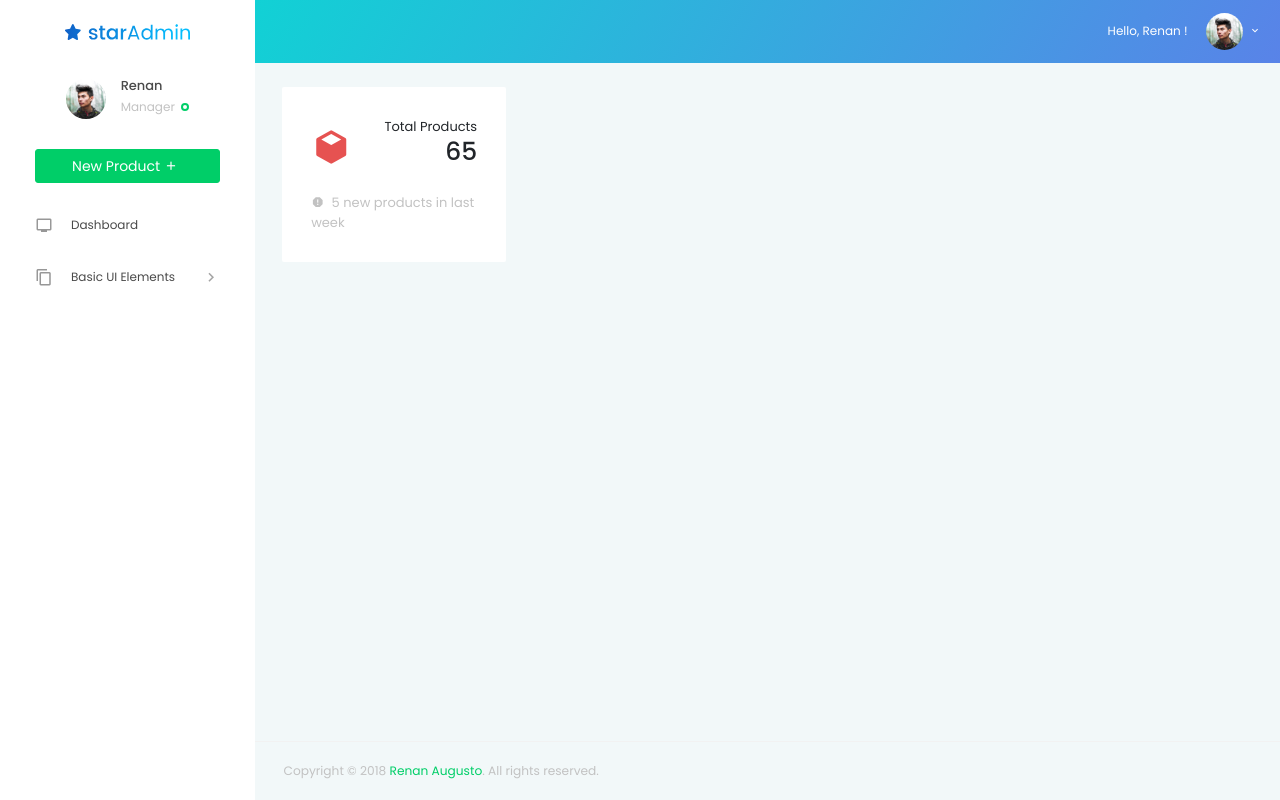
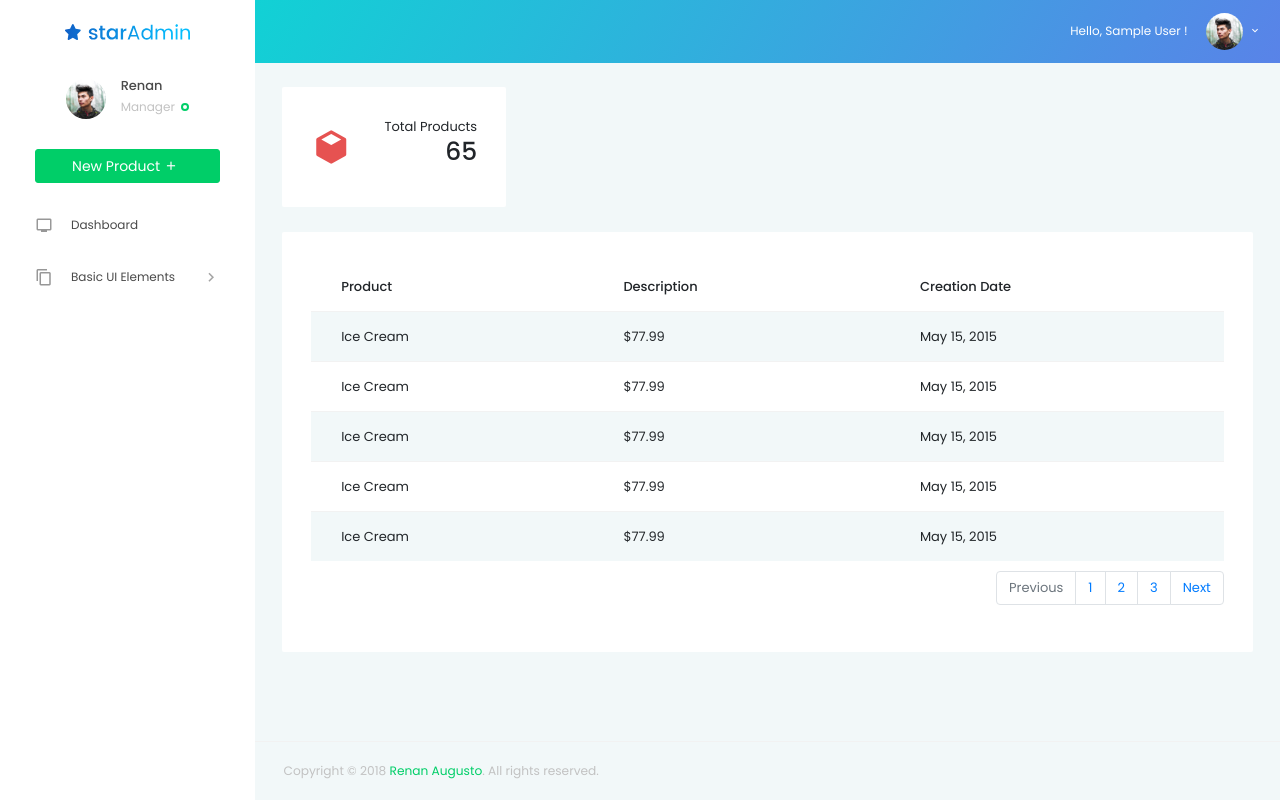
Before and after one commit to renanaugustom/flaskdemo, a Flask app: page /products/ in a window 1280 px wide. Run offline with Flask 2, Linux system fonts and the light colour scheme; the visitor is signed in with stand-in values (Sample User, id 1); data comes from the database, SQL or seed files in the repository; some libraries are stand-ins or nearby versions.

Commit message:
Initial design for products page

```diff
--- a/productmanager/product/models.py
+++ b/productmanager/product/models.py
@@ -9,3 +9,7 @@ class Product(db.Model):
 
     def __repr__(self):
         return f"Product('{self.name}')"
+
+    def __init__(self, name, description):
+        self.name = name
+        self.description = description
--- a/productmanager/product/routes.py
+++ b/productmanager/product/routes.py
@@ -1,6 +1,8 @@
+from productmanager import db
 from flask import Blueprint, render_template, flash, redirect, url_for
+from flask_login import login_required
 from productmanager.product.forms import ProductRegisterForm
-from flask_login import login_required
+from productmanager.product.models import Product
 
 product_api = Blueprint('product_api', __name__, template_folder='templates')
 
@@ -15,6 +17,9 @@ def register():
     form = ProductRegisterForm()
 
     if form.validate_on_submit():
+        product = Product(form.name.data, form.description.data)
+        db.session.add(product)
+        db.session.commit()
         flash('Product created with successs!', 'success')
         return redirect(url_for('product_api.home'))
 
--- a/productmanager/product/templates/products.html
+++ b/productmanager/product/templates/products.html
@@ -1,5 +1,4 @@
-{% extends "base.html" %}
-{% block content %}
+{% extends "base.html" %} {% block content %}
 <div class="row">
     <div class="col-xl-3 col-lg-3 col-md-3 col-sm-6 grid-margin stretch-card">
         <div class="card card-statistics">
@@ -15,9 +14,74 @@
                         </div>
                     </div>
                 </div>
-                <p class="text-muted mt-3 mb-0">
-                <i class="mdi mdi-alert-octagon mr-1" aria-hidden="true"></i> 5 new products in last week
-                </p>
+            </div>
+        </div>
+    </div>
+</div>
+
+<div class="row">
+    <div class="col-lg-12 grid-margin stretch-card">
+        <div class="card">
+            <div class="card-body">
+                <div class="table-responsive">
+                    <table class="table table-striped">
+                        <thead>
+                            <tr>
+                                <th>
+                                    Product
+                                </th>
+                                <th>
+                                    Description
+                                </th>
+                                <th>
+                                    Creation Date
+                                </th>
+                            </tr>
+                        </thead>
+                        <tbody>
+                            <tr>
+                                <td>Ice Cream</td>
+                                <td> $77.99</td>
+                                <td>May 15, 2015</td>
+                            </tr>
+                            <tr>
+                                <td>Ice Cream</td>
+                                <td> $77.99</td>
+                                <td>May 15, 2015</td>
+                            </tr>
+                            <tr>
+                                <td>Ice Cream</td>
+                                <td> $77.99</td>
+                                <td>May 15, 2015</td>
+                            </tr>
+                            <tr>
+                                <td>Ice Cream</td>
+                                <td> $77.99</td>
+                                <td>May 15, 2015</td>
+                            </tr>
+                            <tr>
+                                <td>Ice Cream</td>
+                                <td> $77.99</td>
+                                <td>May 15, 2015</td>
+                            </tr>
+                        </tbody>
+                    </table>
+                </div>
+                <div style="margin-top: 10px">
+                    <nav aria-label="Page navigation example">
+                        <ul class="pagination justify-content-end">
+                            <li class="page-item disabled">
+                                <a class="page-link" href="#" tabindex="-1">Previous</a>
+                            </li>
+                            <li class="page-item"><a class="page-link" href="#">1</a></li>
+                            <li class="page-item"><a class="page-link" href="#">2</a></li>
+                            <li class="page-item"><a class="page-link" href="#">3</a></li>
+                            <li class="page-item">
+                                <a class="page-link" href="#">Next</a>
+                            </li>
+                        </ul>
+                    </nav>
+                </div>
             </div>
         </div>
     </div>
--- a/productmanager/templates/base.html
+++ b/productmanager/templates/base.html
@@ -36,7 +36,7 @@
             <ul class="navbar-nav navbar-nav-right">
               <li class="nav-item dropdown">
                 <a class="nav-link dropdown-toggle" id="UserDropdown" href="#" data-toggle="dropdown" aria-expanded="false">
-                  <span class="profile-text">Hello, Renan !</span>
+                  <span class="profile-text">Hello, {{current_user.name}} !</span>
                   <img class="img-xs rounded-circle" src="../static/images/faces/face1.jpg" alt="Profile image">
                 </a>
                 <div class="dropdown-menu dropdown-menu-right navbar-dropdown" aria-labelledby="UserDropdown">
```
Also changed, not shown: 1 other file. Lines whose indentation alone changed are shown as unchanged.
